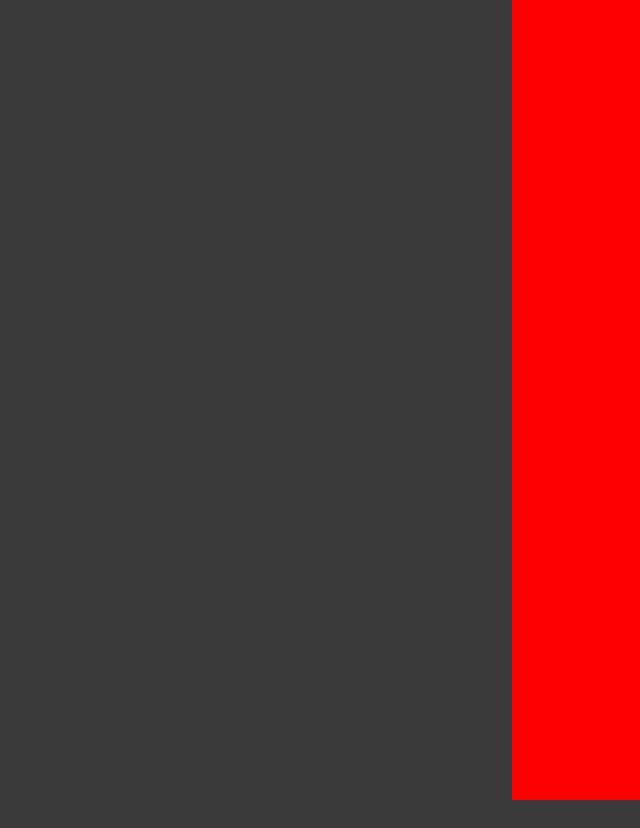
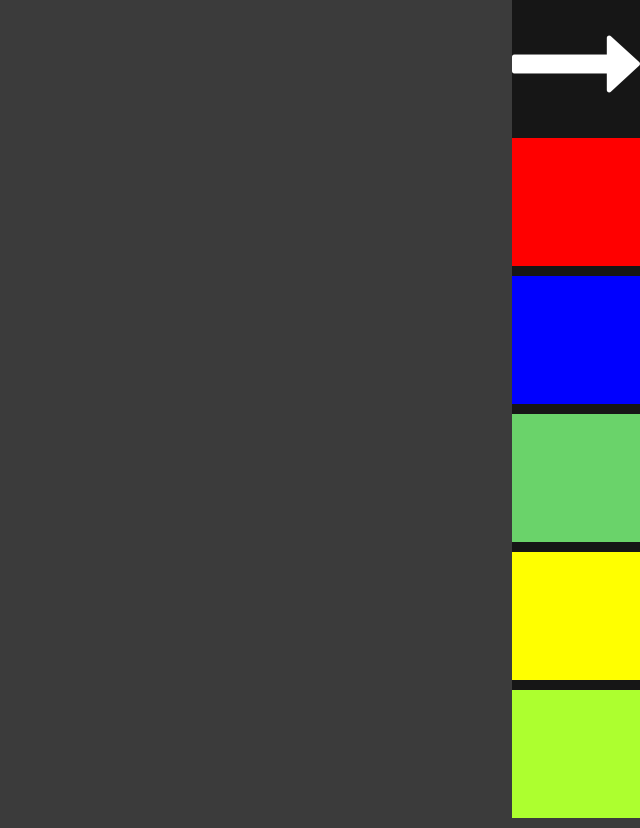
Before and after one commit to Vaahtopahvi/Project-TM, a plain HTML site: page index.html in a window 1280 px wide. Shown: the whole page, without its empty margins (640-1280 px from the left). Before the commit the page ends 800 px from the top, so only its background shows below. Drawn offline with Linux system fonts and the light colour scheme.

Commit message:
Added a temporary image - made a manu you can open and close with some example squares

```diff
--- /dev/null
+++ b/functions.js
@@ -0,0 +1,9 @@
+
+function ToggleMenu(){
+    var submenu = document.getElementById("submenu");
+    if(submenu.style.visibility=="hidden"){
+        submenu.style.visibility="";
+    }else{
+        submenu.style.visibility="hidden";
+    }
+}
--- a/index.html
+++ b/index.html
@@ -2,16 +2,24 @@
 <html lang="en">
   <head>
     <meta charset="utf-8">
+    <meta name="viewport" content="width=device-width, initial-scale=1.0, maximum-scale=1.0, user-scalable=0">
     <title>Project TM</title>
     <link rel="stylesheet" href="style.css">
-   <!--
-    <script src="script.js"></script>
-   -->
+    <script src="functions.js"></script>
   </head>
   <body>
     <div class="grid-container">
-      <div id="menu"></div>
+      <div id="menu">
+        <img src="right-arrow.png" class="menu-item square-img" style="filter: invert(1);" onclick="ToggleMenu()"></img>
+        <div id="submenu">
+          <div class="menu-item square" style="background-color: red;"></div>
+          <div class="menu-item square" style="background-color: blue;"></div>
+          <div class="menu-item square" style="background-color: rgb(106, 211, 106);"></div>
+          <div class="menu-item square" style="background-color: yellow;"></div>
+          <div class="menu-item square" style="background-color: greenyellow;"></div>
 
+        </div>
+      </div>
     </div>
   </body>
 </html>
--- a/style.css
+++ b/style.css
@@ -24,7 +24,33 @@ body{
     grid-row-start: 1;
     grid-row-end: 4;
 
-    background-color: red;
+    display: flex;
+    flex-direction: column;
+
+    background-color: rgb(22, 22, 22);
+}
+
+#submenu{
+    display: flex;
+    flex-direction: column;
+    /*background-color: green;*/
+    width: 100%;
+    height: 100%;
+}
+
+.menu-item{
+    margin-bottom: 10px;
+}
+
+.square{
+    width: 100%;
+    padding-top: 100%;
+    position: relative;
+}
+
+.square-img{
+    width: 100%;
+    position: relative;
 }
 
 .grid-left{
```
Also changed, not shown: right-arrow.png (added).
